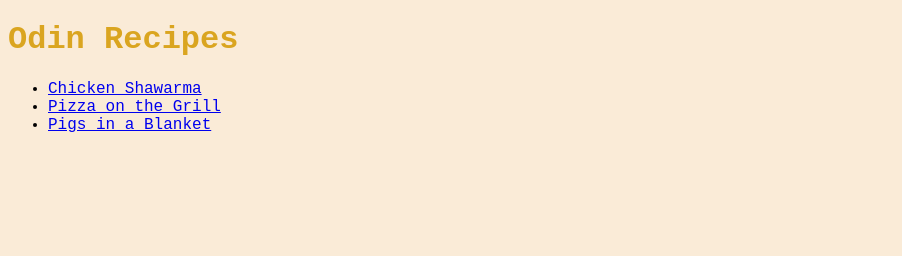
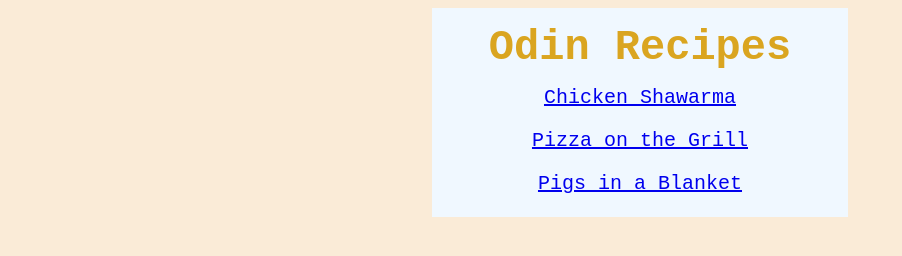
Before and after one commit to Kverkus/odin-recipes, a plain HTML site: page index.html in a window 1280 px wide. Shown: the whole page, without its empty margins (0-902 px from the left). Drawn offline with Linux system fonts and the light colour scheme.

Commit message:
Change the look of the homepage

```diff
--- a/index.html
+++ b/index.html
@@ -7,11 +7,12 @@
   <link rel="stylesheet" href="styles.css">
 </head>
 <body>
-  <h1>Odin Recipes</h1>
-  <ul>
-    <li><a href="./recipes/shawarma.html">Chicken Shawarma</a></li>
-    <li><a href="./recipes/pizza.html">Pizza on the Grill</a></li>
-    <li><a href="./recipes/pigs-in-a-blanket.html">Pigs in a Blanket</a></li>
-  </ul>
+  <div class="page-content">
+    <h1 class="page-block">Odin Recipes</h1>
+    <a class="page-block" href="./recipes/shawarma.html">Chicken Shawarma</a>
+    <a class="page-block" href="./recipes/pizza.html">Pizza on the Grill</a>
+    <a class="page-block" href="./recipes/pigs-in-a-blanket.html">Pigs in a Blanket</a>
+    </ul>
+  </div>
 </body>
 </html>
--- a/styles.css
+++ b/styles.css
@@ -3,8 +3,27 @@ body {
   font-family: 'Courier New', Arial, serif;
 }
 
+.page-content {
+  width: 400px;
+  margin: 0 auto;
+  padding: 8px;
+  background-color: aliceblue;
+  text-align: center;
+}
+
+.page-block {
+  display: block;
+  margin: 8px auto;
+}
+
+a {
+  font-size: 20px;
+  padding: 6px;
+}
+
 h1 {
   color: goldenrod;
+  font-size: 42px;
 }
 
 img {
```
